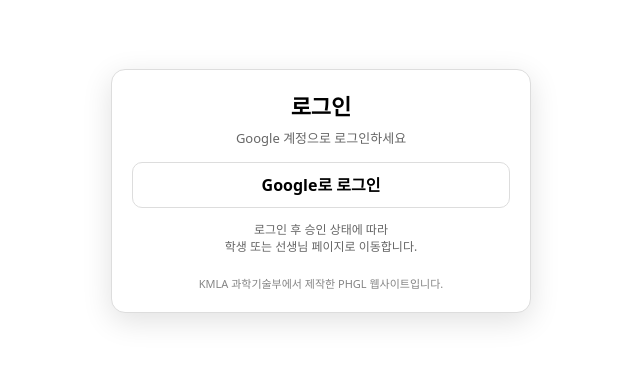
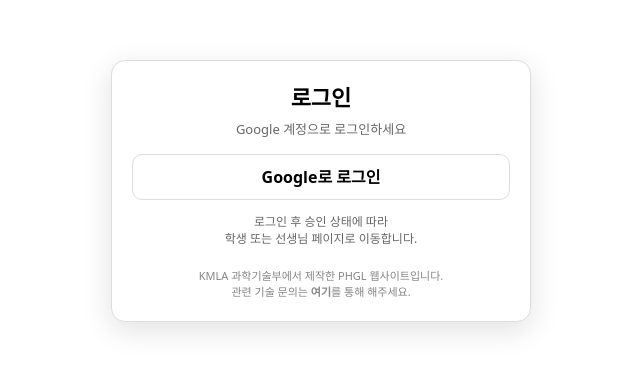
Before and after one commit to survibo/KMLA-PHGL, a React (Vite) app: page /login in a window 1280 px wide. Shown: the part 189-560 px from the top of the page, without its empty margins (319-959 px from the left). Built offline with nearby package versions, Linux system fonts and the light colour scheme; no server answers.

Commit message:
login 페이지 수정

```diff
--- a/src/pages/Login.jsx
+++ b/src/pages/Login.jsx
@@ -68,7 +68,6 @@
             학생 또는 선생님 페이지로 이동합니다.
           </div>
 
-          {/* ✅ 제작 주체 표기 */}
           <div
             style={{
               marginTop: 6,
@@ -79,6 +78,8 @@
             }}
           >
             KMLA 과학기술부에서 제작한 PHGL 웹사이트입니다.
+            <br />
+            <a href="https://www.facebook.com/survibo" target="blank" rel="noopener noreferrer">관련 기술 문의는 <b>여기</b>를 통해 해주세요.</a>
           </div>
         </div>
       </div>
--- a/vite.config.js
+++ b/vite.config.js
@@ -2,7 +2,6 @@
 import react from "@vitejs/plugin-react";
 import tailwindcss from "@tailwindcss/vite";
 
-// https://vite.dev/config/
 export default defineConfig({
   plugins: [react(), tailwindcss()],
 });
```
